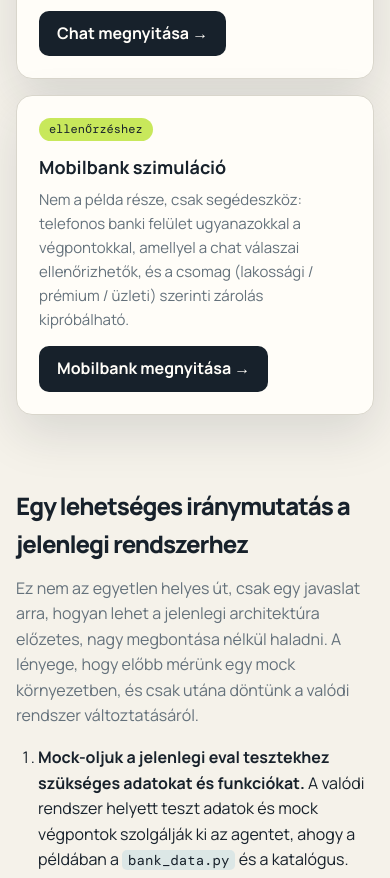
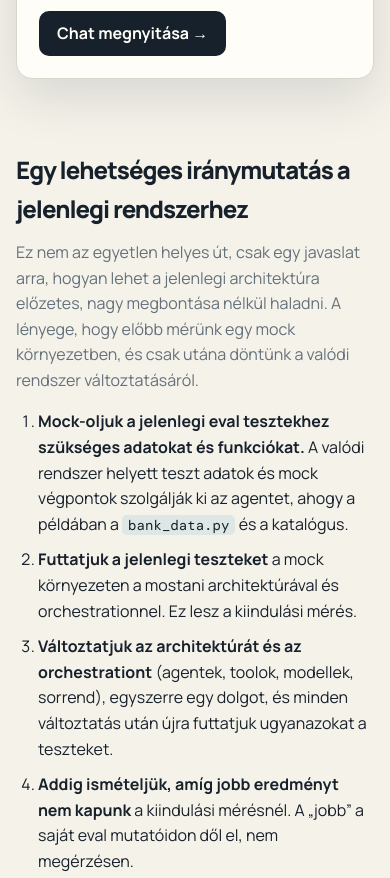
Before and after one commit to graphtrek/agent-foundations, a plain HTML site: page index.html in a window 390 px wide. Shown: the part 3359-4237 px from the top of the page. Drawn offline with nearby package versions, Linux system fonts and the light colour scheme.

Commit message:
Add evals and YouTube sources to index, remove mobile banking card
Co-Authored-By: Claude Sonnet 5.5 <noreply@anthropic.com>

```diff
--- a/index.html
+++ b/index.html
@@ -311,17 +311,6 @@
             <div class="spacer"></div>
             <a class="btn" data-page="chat" href="http://127.0.0.1:8050/chat.html">Chat megnyitása →</a>
           </div>
-          <div class="card">
-            <span class="tag">ellenőrzéshez</span>
-            <h3>Mobilbank szimuláció</h3>
-            <p>
-              Nem a példa része, csak segédeszköz: telefonos banki felület ugyanazokkal a
-              végpontokkal, amellyel a chat válaszai ellenőrizhetők, és a csomag
-              (lakossági / prémium / üzleti) szerinti zárolás kipróbálható.
-            </p>
-            <div class="spacer"></div>
-            <a class="btn" data-page="mobile" href="src/bank_officer/webapp_mockup/mobile.html">Mobilbank megnyitása →</a>
-          </div>
         </div>
         <p class="note" id="file-note" hidden>
           Ezt az oldalt fájlként nyitottad meg. A chathez el kell indítani a szervert
@@ -377,6 +366,8 @@
           <li><a href="https://platform.claude.com/docs/en/build-with-claude/handling-stop-reasons#end-turn" target="_blank" rel="noopener">Anthropic SDK – stop_reason</a></li>
           <li><a href="https://platform.claude.com/docs/en/build-with-claude/context-windows" target="_blank" rel="noopener">Anthropic SDK – Context Windows</a></li>
           <li><a href="https://cdn.openai.com/business-guides-and-resources/a-practical-guide-to-building-agents.pdf" target="_blank" rel="noopener">OpenAI – A practical guide to building agents</a></li>
+          <li><a href="https://www.anthropic.com/research/demystifying-evals-for-ai-agents" target="_blank" rel="noopener">Anthropic – Demystifying evals for AI agents</a></li>
+          <li><a href="https://www.youtube.com/watch?v=VvKDoV39jAk&amp;list=PLmiDJB5zE0KGwFtDCSqHfQG7SV6VeQ_31" target="_blank" rel="noopener">AIGODMODE AI (YouTube) – Claude Certified Architect (lejátszási lista)</a></li>
           <li><a href="https://openai.github.io/openai-agents-python/guardrails/" target="_blank" rel="noopener">OpenAI Agents SDK – Guardrails</a></li>
           <li><a href="https://docs.langchain.com/oss/python/langchain/middleware/overview" target="_blank" rel="noopener">LangChain – Middleware</a></li>
           <li><a href="https://docs.langchain.com/oss/python/langchain/multi-agent/subagents" target="_blank" rel="noopener">LangChain – Subagents</a></li>
@@ -399,7 +390,6 @@
         var map = {
           architecture: '/architecture.html',
           catalog: '/catalog.html',
-          mobile: '/mobile.html',
           chat: '/chat.html',
           eval: '/eval.html'
         };
```
